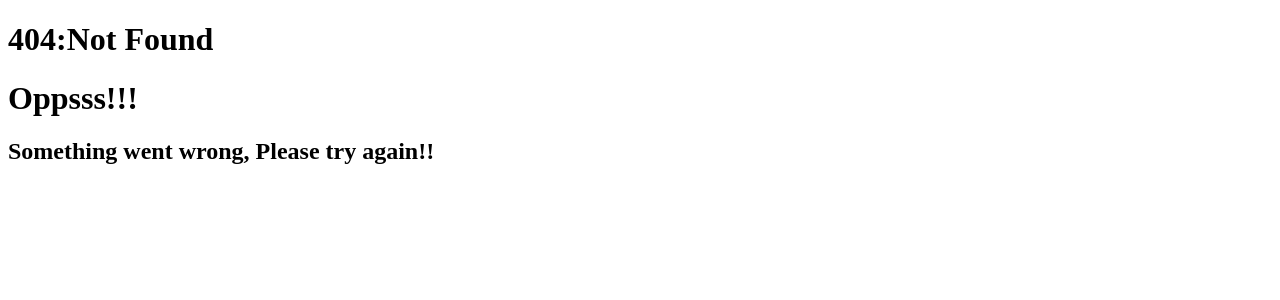
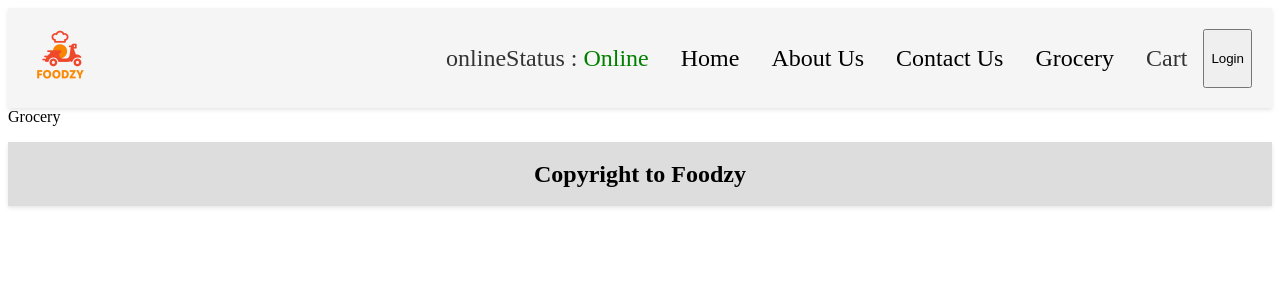
Before and after one commit to ayushj-02/React-Revision, a React (Vite) app: page /grocery in a window 1280 px wide. Before the commit this address had no page. Shown: the top 300 px of the page. Built offline with nearby package versions, Linux system fonts and the light colour scheme.

Commit message:
Added Custom useHooks and Lazy

```diff
--- a/index.js
+++ b/index.js
@@ -1,4 +1,4 @@
-import React from "react";
+import React, { lazy, Suspense } from "react";
 import ReactDOM from "react-dom/client";
 import App from "./src/App";
 import Body from "./src/components/Body";
@@ -7,6 +7,9 @@ import Contact from "./src/components/Contact";
 import Error from "./src/components/Error";
 import { createBrowserRouter, RouterProvider } from "react-router-dom";
 import RestaurantMenu from "./src/components/RestaurantMenu";
+// import Grocery from "./src/components/Grocery";
+
+const Grocery = lazy(() => import("./src/components/Grocery"));
 
 const appRouter = createBrowserRouter([
   {
@@ -29,6 +32,14 @@ const appRouter = createBrowserRouter([
         path: "/restaurants/:id",
         element: <RestaurantMenu />,
       },
+      {
+        path: "/grocery",
+        element: (
+          <Suspense fallback={<>Loading</>}>
+            <Grocery />
+          </Suspense>
+        ),
+      },
     ],
     errorElement: <Error />,
   },
--- a/src/components/Body.js
+++ b/src/components/Body.js
@@ -3,11 +3,13 @@ import RestaurantCards from "./RestaurantCards";
 import { mockResData } from "../mocks/mockResData";
 import Shimmer from "./Shimmer";
 import { Link } from "react-router-dom";
+import useStatusOnline from "../utils/useStatusOnline";
 
 const Body = () => {
   const [allRestaurants, setAllRestaurants] = useState([]);
   const [filteredRestaurants, setFilteredRestaurants] = useState([]);
   const [searchText, setSearchText] = useState("");
+  const onlineStatus = useStatusOnline();
 
   useEffect(() => {
     fetchRestaurants();
@@ -49,6 +51,9 @@ const Body = () => {
     setSearchText("");
     setFilteredRestaurants(allRestaurants);
   };
+
+  if (onlineStatus === false)
+    return <h1>Internet off, Please start yout internet connection</h1>;
 
   return (
     <div className="body">
--- /dev/null
+++ b/src/components/Grocery.js
@@ -0,0 +1,7 @@
+import React from "react";
+
+function Grocery() {
+  return <div>Grocery</div>;
+}
+
+export default Grocery;
--- a/src/components/Header.js
+++ b/src/components/Header.js
@@ -1,9 +1,11 @@
 import React, { useState } from "react";
 import { Link } from "react-router-dom";
 import logo from "../assests/logo.png";
+import useStatusOnline from "../utils/useStatusOnline";
 
 const Header = () => {
   const [loginBtn, setLoginBtn] = useState("Login");
+  const onlineStatus = useStatusOnline();
   return (
     <div className="header">
       <div className="logo-container">
@@ -14,6 +16,14 @@ const Header = () => {
       <div className="nav-items">
         <ul>
           <li>
+            onlineStatus :{" "}
+            {onlineStatus ? (
+              <span style={{ color: "green" }}>Online</span>
+            ) : (
+              <span style={{ color: "red" }}>Offline</span>
+            )}
+          </li>
+          <li>
             <Link to="/">Home</Link>
           </li>
           <li>
@@ -21,6 +31,9 @@ const Header = () => {
           </li>
           <li>
             <Link to="/contact">Contact Us</Link>
+          </li>
+          <li>
+            <Link to="/grocery">Grocery</Link>
           </li>
           <li>Cart</li>
           <button
--- a/src/components/RestaurantMenu.js
+++ b/src/components/RestaurantMenu.js
@@ -1,31 +1,8 @@
-import React, { useEffect, useState } from "react";
 import Shimmer from "./Shimmer";
-import { useParams } from "react-router";
+import useRestaurantMenu from "../utils/useRestaurantMenu";
 
 const RestaurantMenu = () => {
-  const [resInfo, setResInfo] = useState([]);
-  const [foodMenu, setFoodMenu] = useState([]);
-
-  const { id } = useParams();
-
-  useEffect(() => {
-    fetchMenu();
-  }, []);
-
-  const fetchMenu = async () => {
-    const data = await fetch(
-      "https://www.swiggy.com/dapi/menu/pl?page-type=REGULAR_MENU&complete-menu=true&lat=12.9352403&lng=77.624532&restaurantId=" +
-        id
-    );
-    const json = await data.json();
-
-    setResInfo(json?.data?.cards);
-    setFoodMenu(
-      json?.data?.cards[4]?.groupedCard?.cardGroupMap?.REGULAR?.cards[2]?.card
-        ?.card?.itemCards
-    );
-  };
-  console.log(foodMenu);
+  const { resInfo, foodMenu } = useRestaurantMenu();
 
   return resInfo ? (
     <div className="res">
--- /dev/null
+++ b/src/utils/useRestaurantMenu.js
@@ -0,0 +1,30 @@
+import { useEffect, useState } from "react";
+import { useParams } from "react-router-dom";
+
+const useRestaurantMenu = () => {
+  const [resInfo, setResInfo] = useState([]);
+  const [foodMenu, setFoodMenu] = useState([]);
+
+  const { id } = useParams();
+
+  useEffect(() => {
+    fetchDataMenu();
+  }, []);
+  const fetchDataMenu = async () => {
+    const data = await fetch(
+      "https://www.swiggy.com/dapi/menu/pl?page-type=REGULAR_MENU&complete-menu=true&lat=12.9352403&lng=77.624532&restaurantId=" +
+        id
+    );
+    const json = await data.json();
+
+    setResInfo(json?.data?.cards);
+    setFoodMenu(
+      json?.data?.cards[4]?.groupedCard?.cardGroupMap?.REGULAR?.cards[2]?.card
+        ?.card?.itemCards
+    );
+  };
+
+  return { resInfo, foodMenu };
+};
+
+export default useRestaurantMenu;
--- /dev/null
+++ b/src/utils/useStatusOnline.js
@@ -0,0 +1,13 @@
+import { useEffect, useState } from "react";
+
+const useStatusOnline = () => {
+  const [onlineStatus, setOnlineStatus] = useState(true);
+
+  useEffect(() => {
+    window.addEventListener("online", () => setOnlineStatus(true));
+    window.addEventListener("offline", () => setOnlineStatus(false));
+  }, []);
+  return onlineStatus;
+};
+
+export default useStatusOnline;
```
